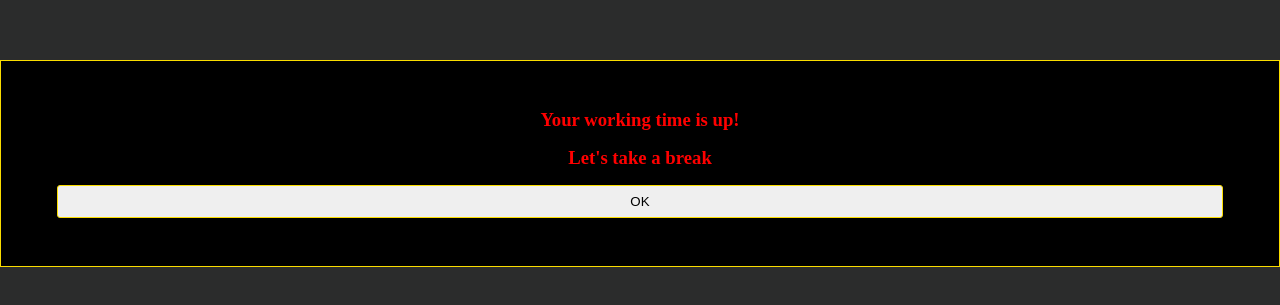
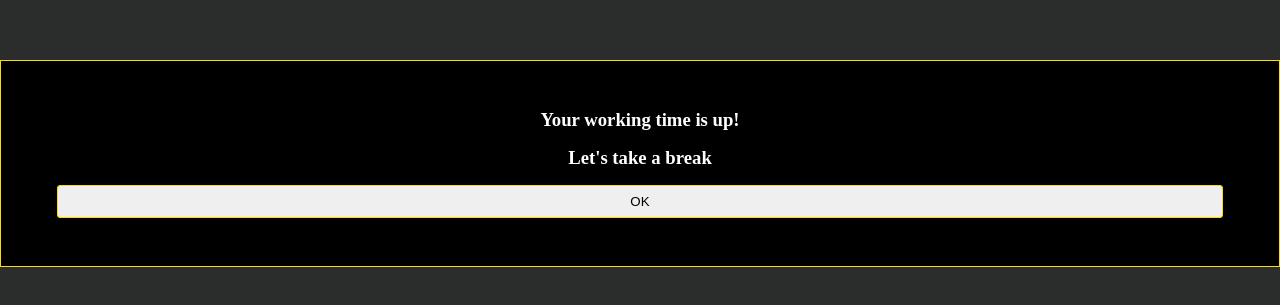
Before and after one commit to carocodingk/PomodoroTracker, a Next.js app: page /components/AlarmAlert in a window 1280 px wide. Shown: the part 237-542 px from the top of the page. Built offline with nearby package versions, Linux system fonts and the light colour scheme.

Commit message:
Changed styling for edit dialog box

```diff
--- a/src/pages/components/NewTaskBar.jsx
+++ b/src/pages/components/NewTaskBar.jsx
@@ -60,14 +60,12 @@ function NewTaskBar({nextTaskKey, setNextTaskKey, setTaskList}){
               expectedCycles: e.target.value
             }))
         }/>
-        {/* <input className='taskButton' type="button" value='Add' onClick={() => taskVerification()} /> */}
         <div className='taskButton' onClick={() => taskVerification()}>
           <IoMdAdd />
         </div>
         <div className='taskButton' onClick={() => deleteAllTask()}>
           <MdDeleteOutline />
         </div>
-        {/* <input className='taskButton' type="button" value='Remove all' onClick={() => deleteAllTask()} /> */}
       </div>
     </div>
   );
--- a/src/pages/components/TaskEdition.jsx
+++ b/src/pages/components/TaskEdition.jsx
@@ -16,6 +16,7 @@ function TaskEdition({taskSelected, taskList, setTaskList, setEditTask}){
 
   return(
     <div className="posAbsoluteTop flexBox flexColumn flexJustifyCenter modalBox">
+    {/* // <div id="test"> */}
       <div className="dialogBox flexBox flexColumn">
         <div className="flexBox flexColumn flexJustifySpaceBetween editTaskField">
           <p>Description:</p>
--- a/src/pages/components/TaskManager.jsx
+++ b/src/pages/components/TaskManager.jsx
@@ -74,14 +74,12 @@ function TaskManager({cycleComplete, setCycleComplete, openMenu, setOpenMenu}){
                   <p className="taskStats">{task.expectedCycles}</p>
                   <p className="taskStats">{timeProcessing(task.actualTime)}</p>
                   <div onClick={()=>menuVisibility(task)}>
-                    {/* <input type='button' value='...' onClick={()=>menuVisibility(task)} /> */}
                     <RiMore2Fill />
                   </div>
                 </div>
               </div>
               {(menuRequest === task.key)?
-              <div>
-                <div className="posAbsoluteTop flexBox flexColumn flexJustifyCenter modalBox">
+                <div id="posFixedTop" className="flexBox flexColumn flexJustifyCenter modalBox">
                   <div className="dialogBox">
                     <h3 className="boxTitle centerText">Please select one of the options: </h3>
                     <div className="flexBox flexJustifyCenter">
@@ -91,7 +89,6 @@ function TaskManager({cycleComplete, setCycleComplete, openMenu, setOpenMenu}){
                     </div>
                   </div>
                 </div>
-              </div>
                 :
                 null
               }
--- a/src/styles/styles.css
+++ b/src/styles/styles.css
@@ -62,7 +62,6 @@
   position: absolute;
   top: 0;
 }
-
 
 #taskManager {
   overflow: scroll;
@@ -130,7 +129,7 @@
 
 .boxTitle {
   padding-bottom: 1rem;
-  color: red;
+  color: white;
 }
 
 #taskCycle {
@@ -158,6 +157,11 @@
 }
 
 /*************************************************************************/
+#posFixedTop {
+  position: fixed;
+  top: 0;
+}
+
 .editTaskField {
   margin: 0.8rem 0;
   /* border: 1px solid blue; */
```
